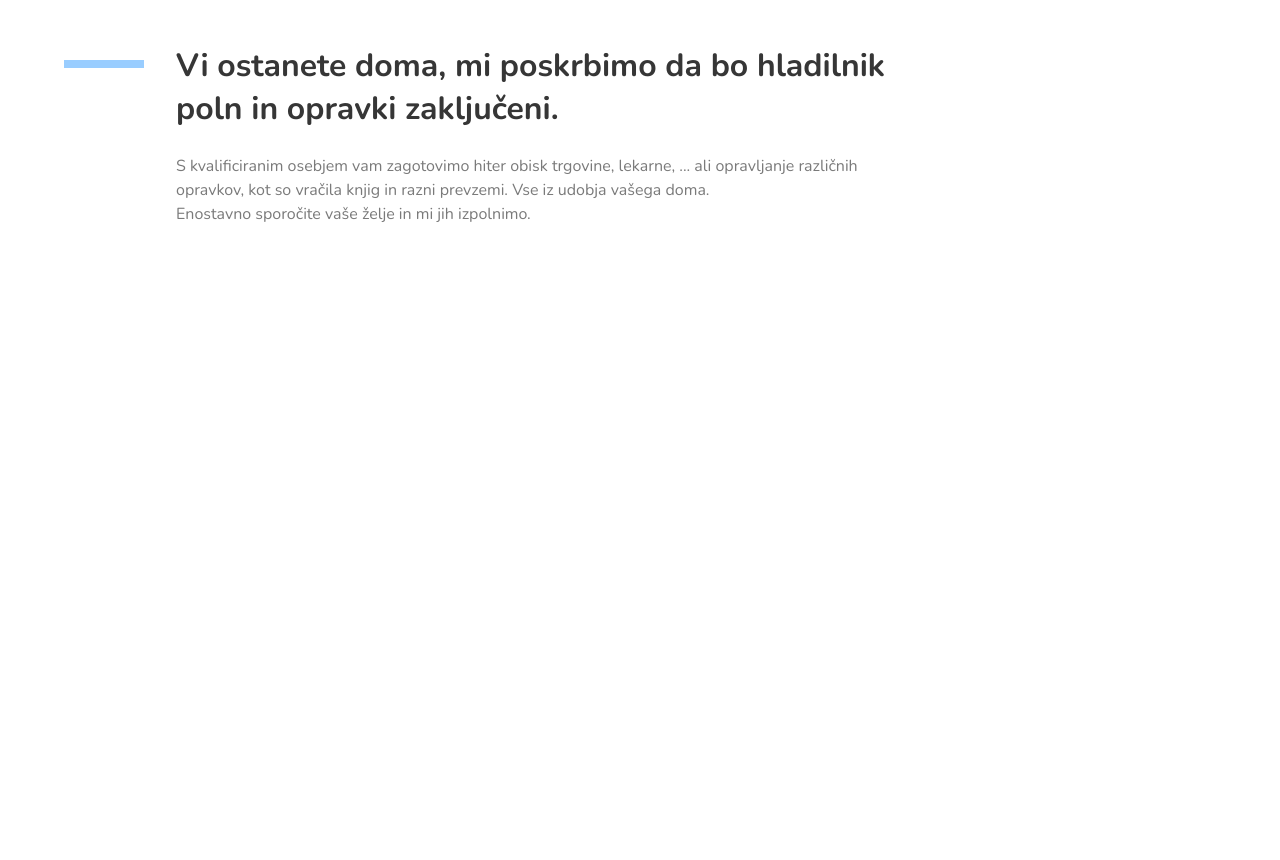
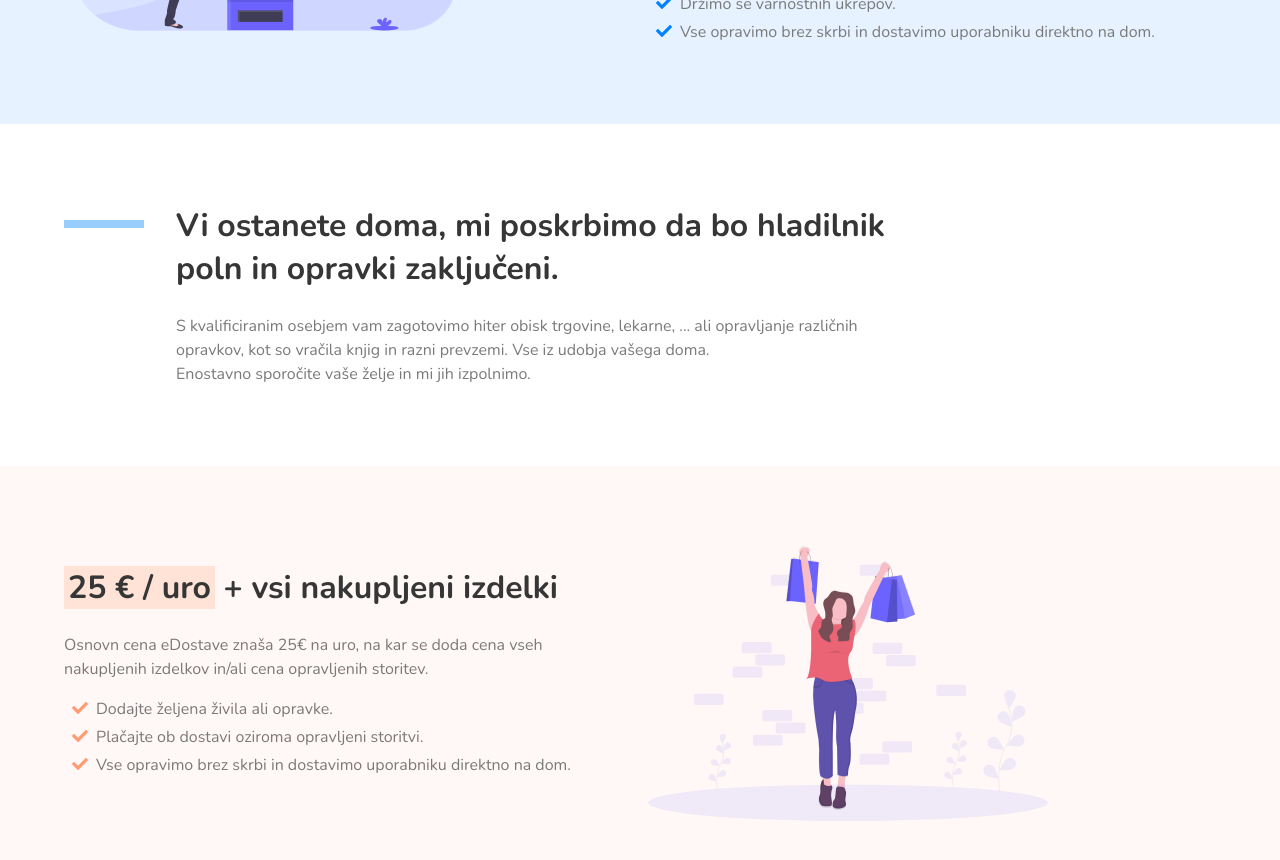
Before and after one commit to zanozbot/eopravki, a Svelte app: page / in a window 1280 px wide. Shown: the part 900-1760 px from the top of the page. Before the commit the page ends 1174 px from the top, so only its background shows below. Built offline with nearby package versions, Linux system fonts and the light colour scheme.

Commit message:
Implemented price section

```diff
--- a/src/App.svelte
+++ b/src/App.svelte
@@ -2,6 +2,7 @@
   import Hero from "./Hero.svelte";
   import SafetySection from "./SafetySection.svelte";
   import ExplainSection from "./ExplainSection.svelte";
+  import PriceSection from "./PriceSection.svelte";
 </script>
 
 <style global lang="scss">
@@ -22,4 +23,5 @@
   <Hero />
   <SafetySection />
   <ExplainSection />
+  <PriceSection />
 </main>
--- a/src/ExplainSection.svelte
+++ b/src/ExplainSection.svelte
@@ -25,6 +25,7 @@
 
 <section class="section">
   <div class="container">
+    <div class="content-grid">
       <div class="is-flex explain-content">
         <div class="line" />
         <div>
@@ -33,9 +34,9 @@
             zaključeni.
           </h1>
           <div class="has-text-grey main-secondary-text-long">
-          S kvalificiranim osebjem vam zagotovimo hiter obisk trgovine, lekarne,
-          ... ali opravljanje različnih opravkov, kot so vračila knjig in razni
-          prevzemi. Vse iz udobja vašega doma.
+            S kvalificiranim osebjem vam zagotovimo hiter obisk trgovine,
+            lekarne, ... ali opravljanje različnih opravkov, kot so vračila
+            knjig in razni prevzemi. Vse iz udobja vašega doma.
           </div>
           <div class="has-text-grey main-secondary-text-long">
             Enostavno sporočite vaše želje in mi jih izpolnimo.
@@ -43,4 +44,5 @@
         </div>
       </div>
     </div>
+  </div>
 </section>
--- /dev/null
+++ b/src/PriceSection.svelte
@@ -0,0 +1,62 @@
+<script>
+
+</script>
+
+<style lang="scss">
+  @import "./styles/theme.scss";
+
+  .image {
+    max-width: 400px;
+  }
+
+  .fa-ul {
+    list-style-type: none !important;
+  }
+
+  .section {
+    background: $info-lighter;
+  }
+</style>
+
+<section class="section">
+  <div class="container">
+    <div class="content-grid">
+      <div class="content content-margin-bottom">
+        <h1 class="title">
+          <span class="is-highlighted-info">25 € / uro</span>
+          + vsi nakupljeni izdelki
+        </h1>
+        <div class="has-text-grey main-secondary-text-short">
+          Osnovn cena eDostave znaša 25€ na uro, na kar se doda cena vseh
+          nakupljenih izdelkov in/ali cena opravljenih storitev.
+        </div>
+        <ul class="fa-ul has-text-grey">
+          <li>
+            <span class="fa-li">
+              <i class="fas has-text-info fa-check" />
+            </span>
+            Dodajte željena živila ali opravke.
+          </li>
+          <li>
+            <span class="fa-li">
+              <i class="fas has-text-info fa-check" />
+            </span>
+            Plačajte ob dostavi oziroma opravljeni storitvi.
+          </li>
+          <li>
+            <span class="fa-li">
+              <i class="fas has-text-info fa-check" />
+            </span>
+            Vse opravimo brez skrbi in dostavimo uporabniku direktno na dom.
+          </li>
+        </ul>
+      </div>
+
+      <figure class="image">
+        <img
+          src="images/shopping.svg"
+          alt="25 € / uro + vsi nakupljeni izdelki" />
+      </figure>
+    </div>
+  </div>
+</section>
--- a/src/styles/global.scss
+++ b/src/styles/global.scss
@@ -34,9 +34,21 @@
   max-width: 45rem;
 }
 
+.section {
+  padding: 5rem 1.5rem;
+}
+
 @media (max-width: 1023px) {
   .content-grid {
     grid-template-columns: none;
+
+    .image {
+      justify-self: center;
+    }
+  }
+
+  .section {
+    padding: 3rem 1.5rem;
   }
 
   .content-margin-top {
--- a/src/styles/theme.scss
+++ b/src/styles/theme.scss
@@ -4,5 +4,5 @@ $primary-light: lighten($primary, 30%);
 $primary-lighter: lighten($primary, 45%);
 $info: #FF9B71;
 $info-light: lighten($info, 20%);
-$info-lighter: lighten($info, 25%);
+$info-lighter: lighten($info, 26%);
 $border-radius: 4px;
```
Also changed, not shown: public/images/shopping.svg (added). Lines whose indentation alone changed are shown as unchanged.
